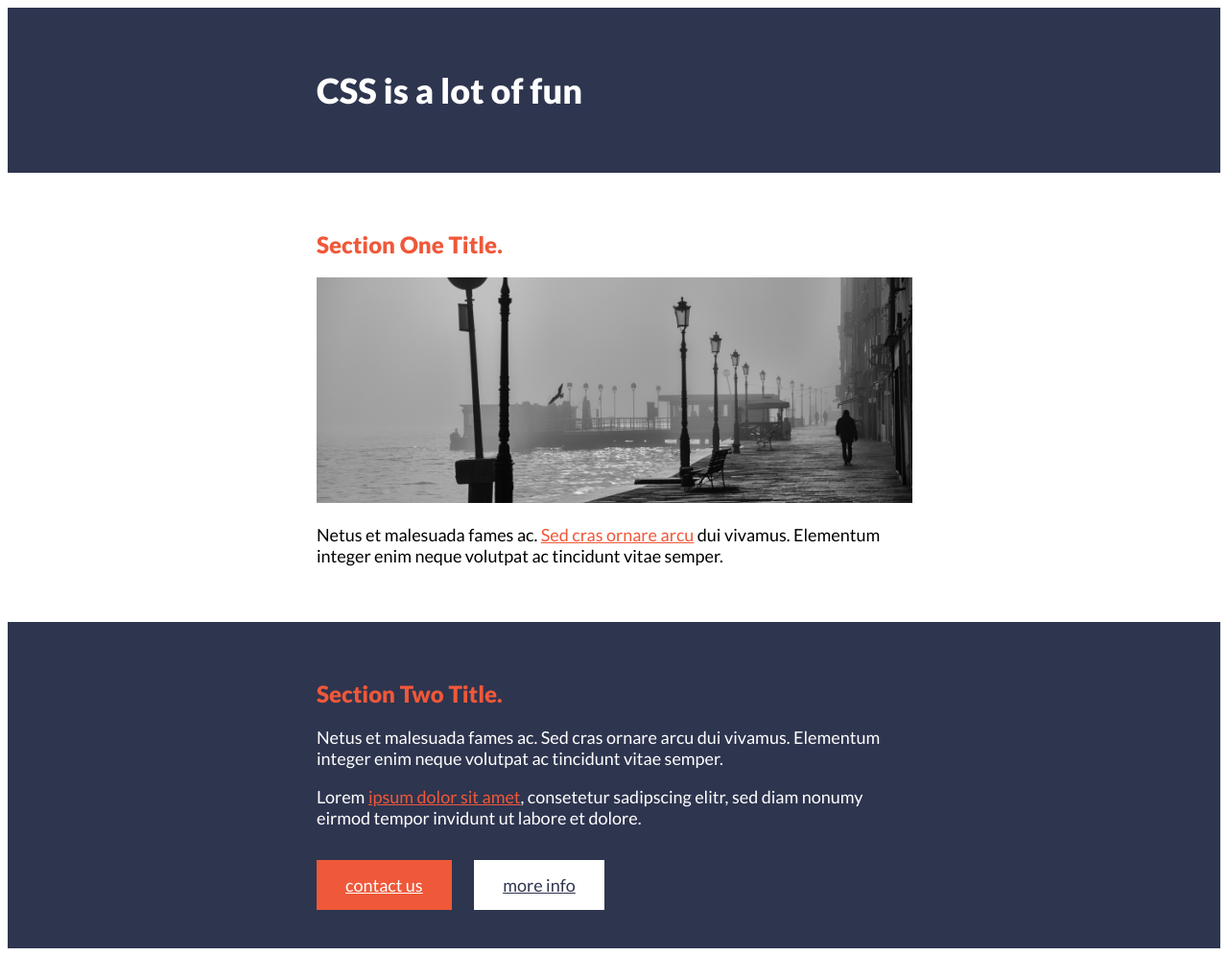
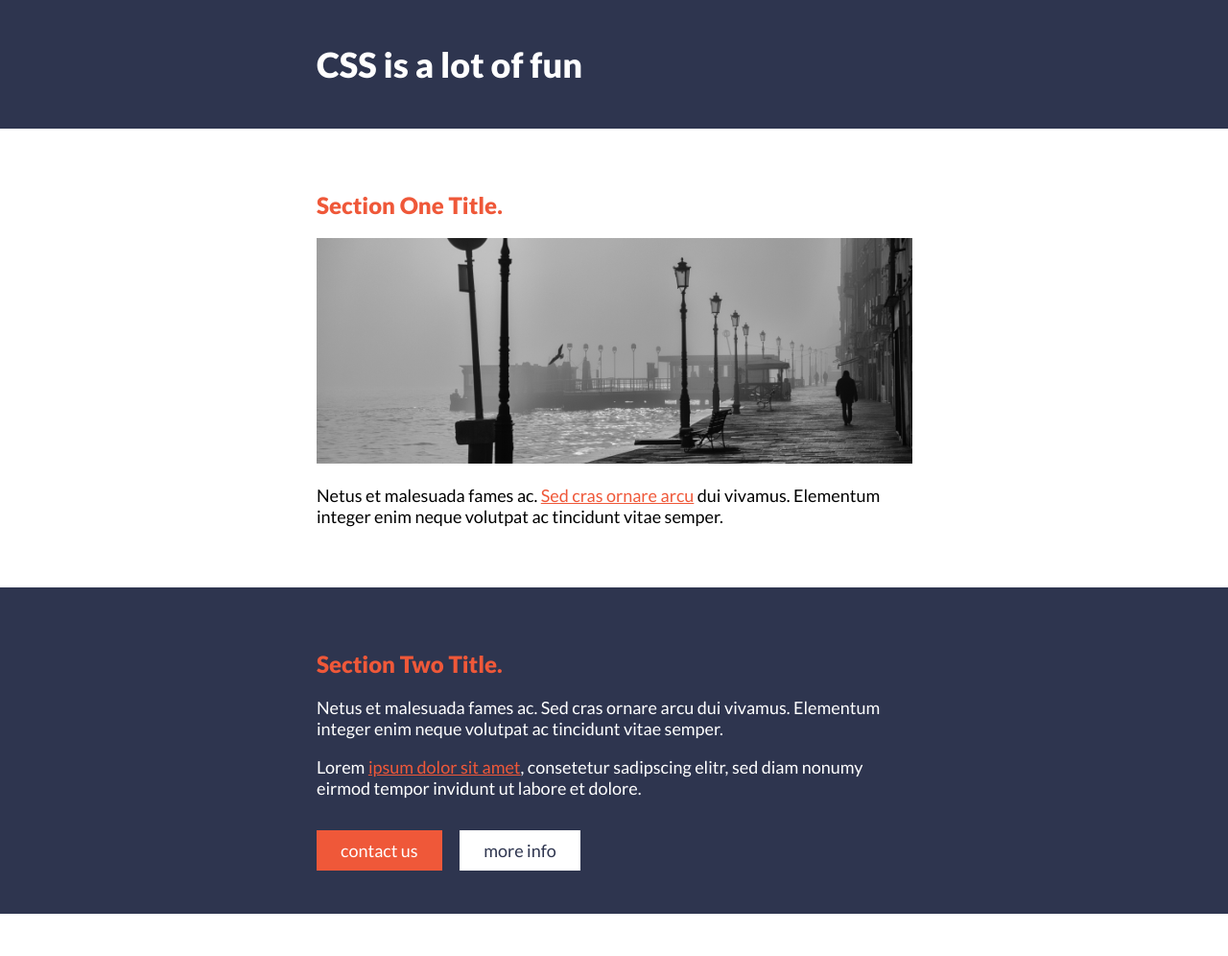
Before and after one commit to xaviguasch/tfcp-mod-3-cjf-css-fundamentals-25-putting-it-all-together, a plain HTML site: page index.html in a window 1280 px wide. Shown: the whole page at 96% size. After the commit the page ends 952 px from the top, so only its background shows below. Drawn offline with Linux system fonts and the light colour scheme.

Commit message:
added small tweaks and refactoring to the previous solution

```diff
--- a/css/style.css
+++ b/css/style.css
@@ -1,51 +1,41 @@
 body {
+  margin: 0;
   font-family: 'Lato', sans-serif;
   font-size: 18px;
   font-weight: 400;
 }
+
+/* Typography */
+
+h1,
+h2,
+strong {
+  font-weight: 900;
+}
 h1 {
   font-size: 36px;
+  margin: 0;
 }
 h2 {
   font-size: 24px;
   color: #ef5839;
 }
-
 a {
   color: #ef5839;
 }
-
 a:hover,
 a:focus {
   color: #4d1c12;
 }
 
-header {
-  background: #2e354f;
-  color: #fff;
-  padding: 40px 0;
-}
-
-.container {
-  width: 620px;
-  margin: 0 auto;
-}
-
-.section-one {
-  padding: 40px 0;
-}
-
-.section-two {
-  padding: 40px 0;
-  background: #2e354f;
-  color: #fff;
-}
+/* Buttons */
 
 .btn {
   display: inline-block;
-  padding: 15px 30px;
+  padding: 10px 25px;
+  text-decoration: none;
   margin-top: 15px;
-  margin-right: 20px;
+  margin-right: 15px;
 }
 
 .btn-accent {
@@ -55,8 +45,8 @@ header {
 
 .btn-accent:hover,
 .btn-accent:focus {
-  background: #fff;
-  color: #ef5839;
+  background: #4d1c12;
+  color: #fff;
 }
 
 .btn-white {
@@ -66,6 +56,29 @@ header {
 
 .btn-white:hover,
 .btn-white:focus {
+  background: #6978b1;
+  color: #fff;
+}
+
+/* Layout */
+
+header {
+  background: #2e354f;
+  color: #fff;
+  padding: 45px 0;
+}
+
+.container {
+  width: 620px;
+  margin: 0 auto;
+}
+
+.section-one {
+  padding: 45px 0;
+}
+
+.section-two {
+  padding: 45px 0;
   background: #2e354f;
   color: #fff;
 }
```
